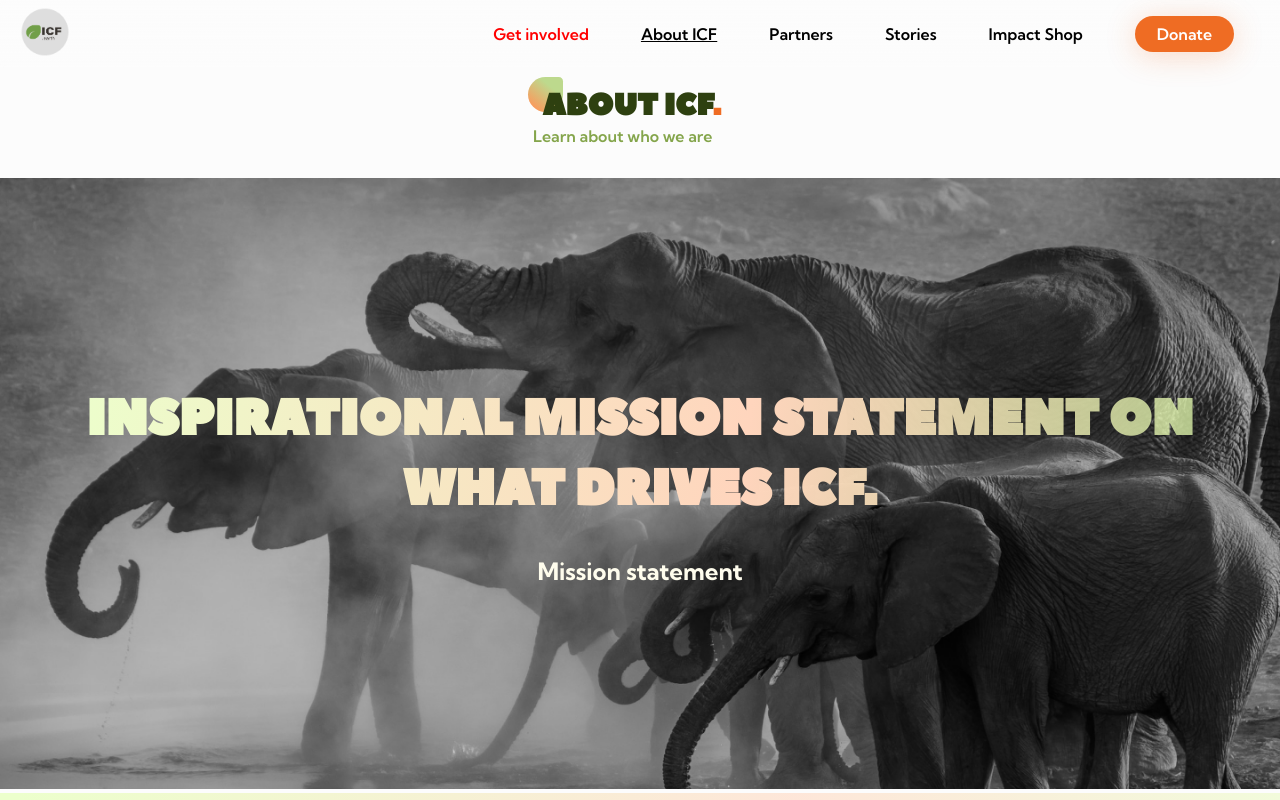
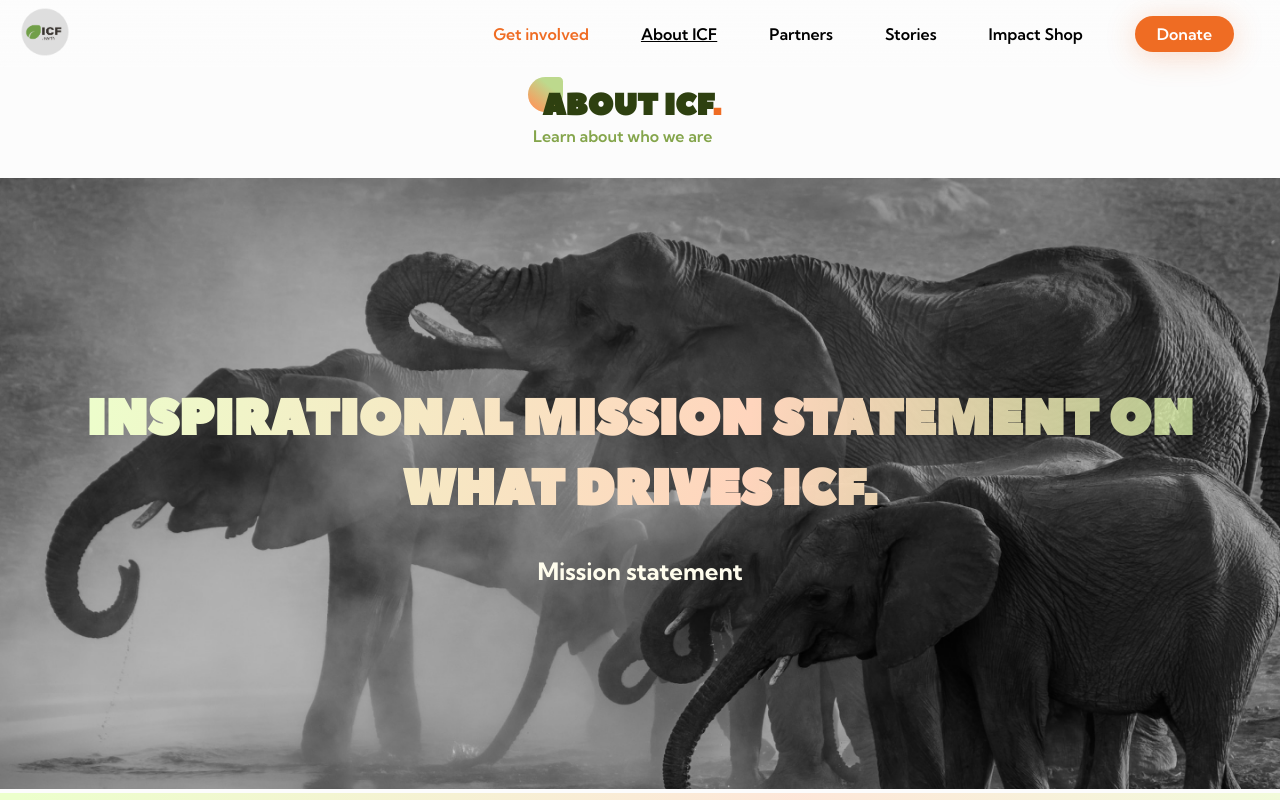
Before and after one commit to havoriskova/icf-website, a Next.js app: page /about in a window 1280 px wide. In both pictures the pointer is over the link "Get involved". Shown: the top 800 px of the page. Built offline with nearby package versions, Linux system fonts and the light colour scheme.

Commit message:
changed color of nav on hover

```diff
--- a/components/navbar.module.css
+++ b/components/navbar.module.css
@@ -36,7 +36,7 @@
 }
 
 .linkItem:not(.accentColor) > a:hover {
-    color: red;
+    color: var(--middle-orange);
 }
 
 .accentColor {
@@ -94,5 +94,5 @@
 }
 
 .subNavLinkItem:hover {
-    color: red;
+    color: var(--middle-orange);
 }
```
